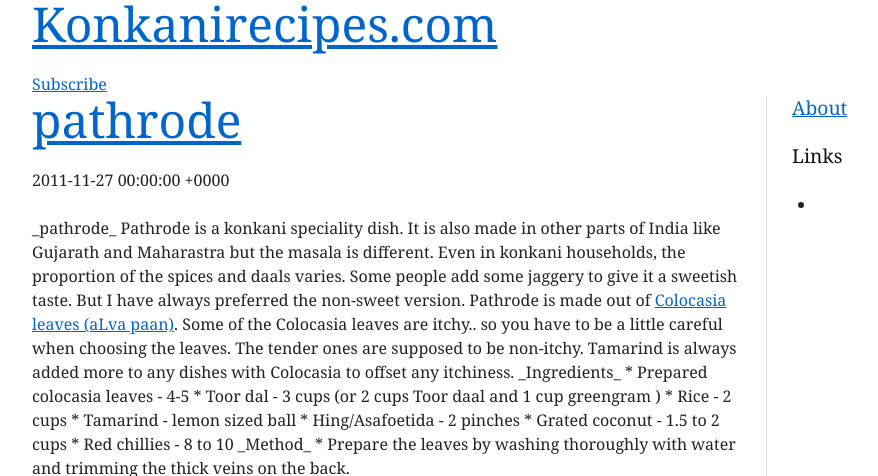
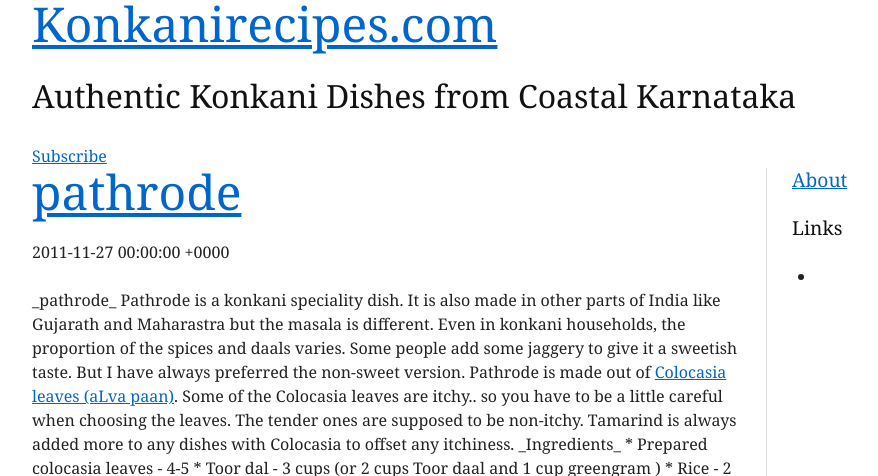
Before and after one commit to npai/npai.github.com, a Jekyll site: the page built from index.html, in a window 1280 px wide and 900 px high, cut to the strip 0-476 px from the top of the window. Shown: the whole strip, without its empty margins (133-1011 px from the left). Built offline with Jekyll 4.4.1, drawn with Linux system fonts in a browser that asks for light colours; the list of posts is cut into pages by our own code; comment, search, counter and statistics services are not loaded.

Commit message:
comments

```diff
--- a/_config.yml
+++ b/_config.yml
@@ -5,6 +5,7 @@
 # For more details about configuring Jekyll.
 #
 title: "Konkani Recipes"
+comment: "Authentic Konkani Dishes from Coastal Karnataka"
 permalink: /:title
 exclude:
   - README.md
```
